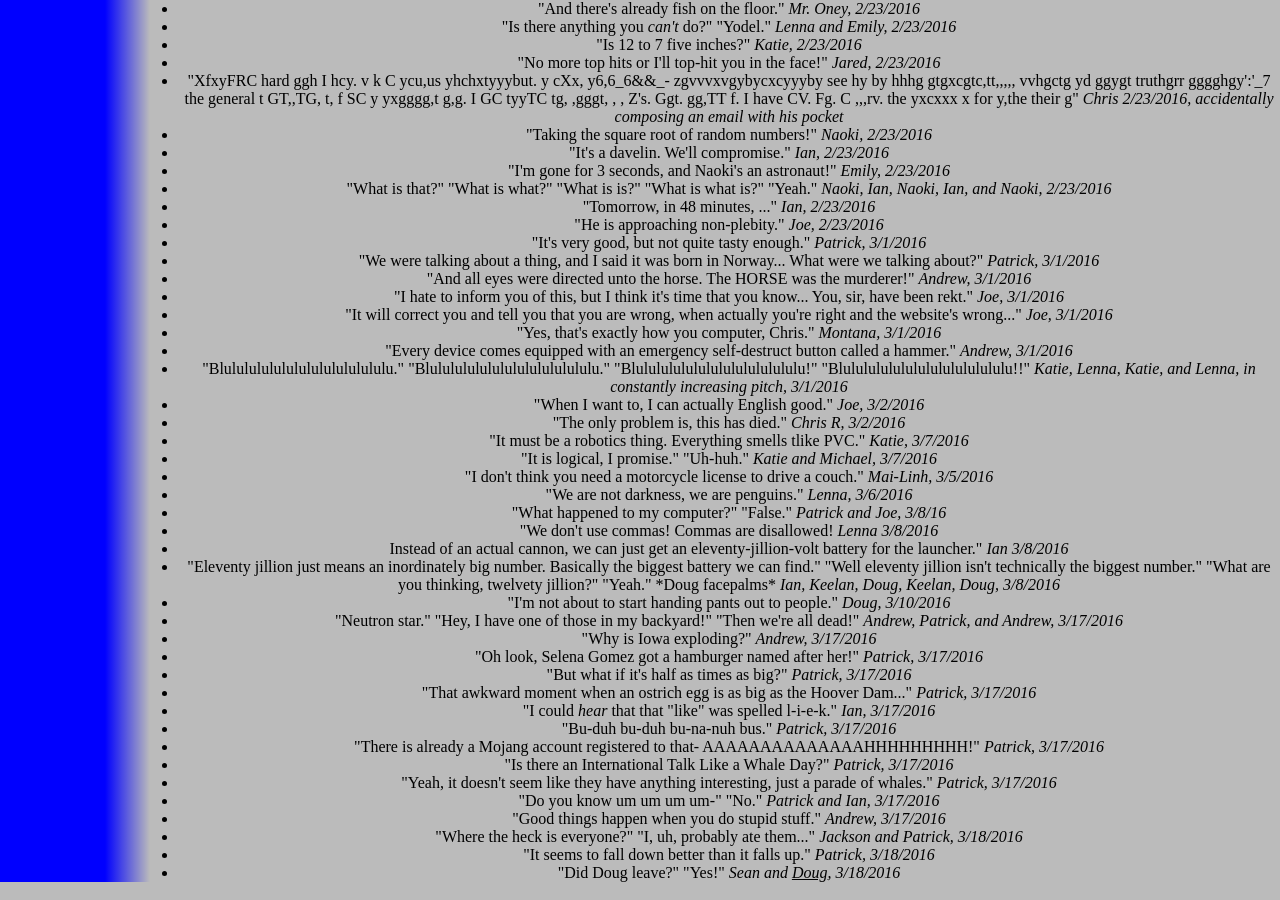
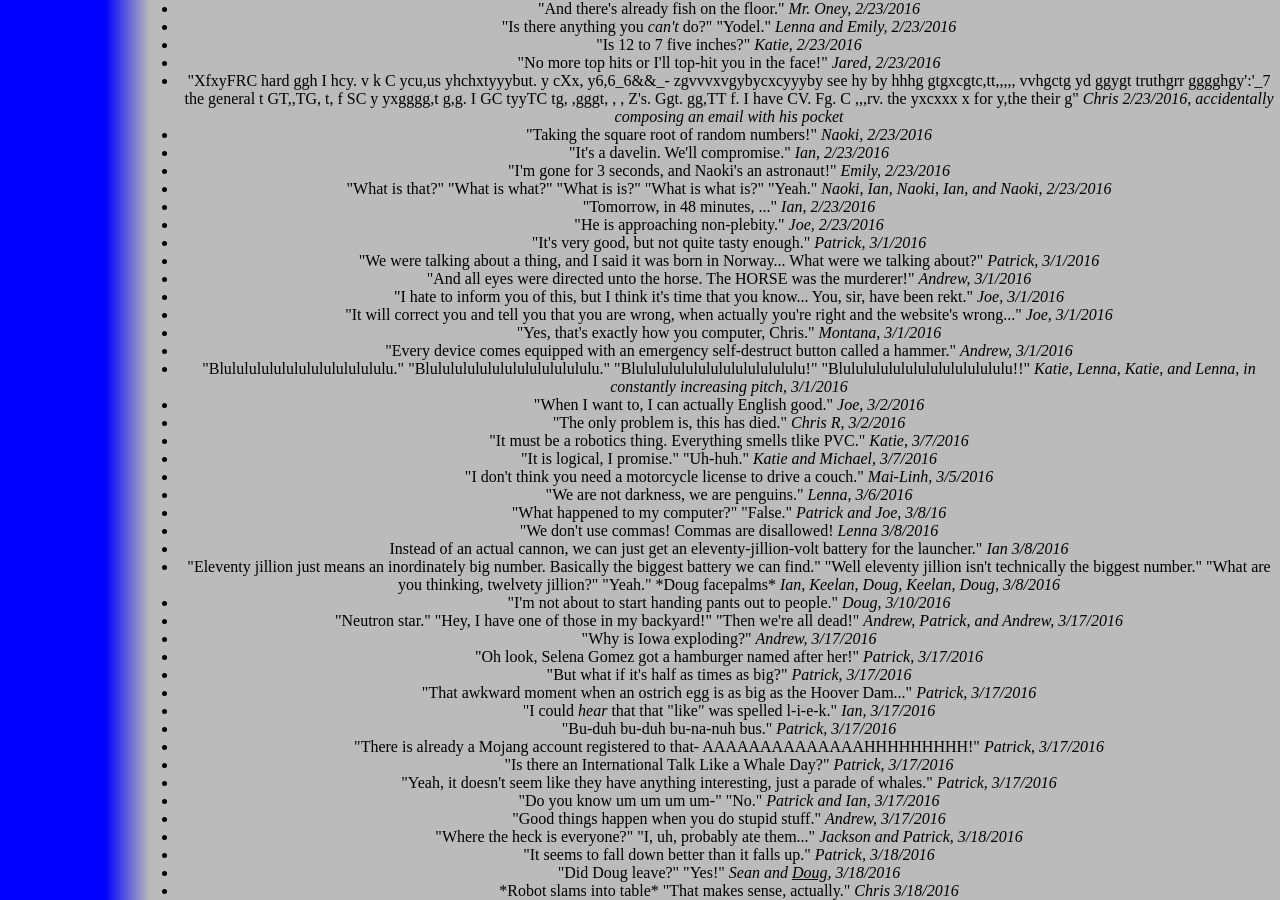
Before and after one commit to katiebugmoon/FRC4131.github.io, a Jekyll site: the page built from media/2016/quotes.html, in a window 1280 px wide and 900 px high, scrolled down 1546 px. Built offline with Jekyll 4.4.1, drawn with Linux system fonts in a browser that asks for light colours; nearby versions of some CDN libraries.

Commit message:
Update quotes.html

```diff
--- a/media/2016/quotes.html
+++ b/media/2016/quotes.html
@@ -128,4 +128,5 @@ title: Build Season 2016 Quotes
 	<li>"Where the heck is everyone?" "I, uh, probably ate them..." <i>Jackson and Patrick, 3/18/2016</i></li>
 	<li>"It seems to fall down better than it falls up." <i>Patrick, 3/18/2016</i></li>
 	<li>"Did Doug leave?" "Yes!" <i>Sean and <u>Doug</u>, 3/18/2016</i></li>
+	<li>*Robot slams into table* "That makes sense, actually." <i>Chris 3/18/2016</i></li>
 </ul><center>
```
